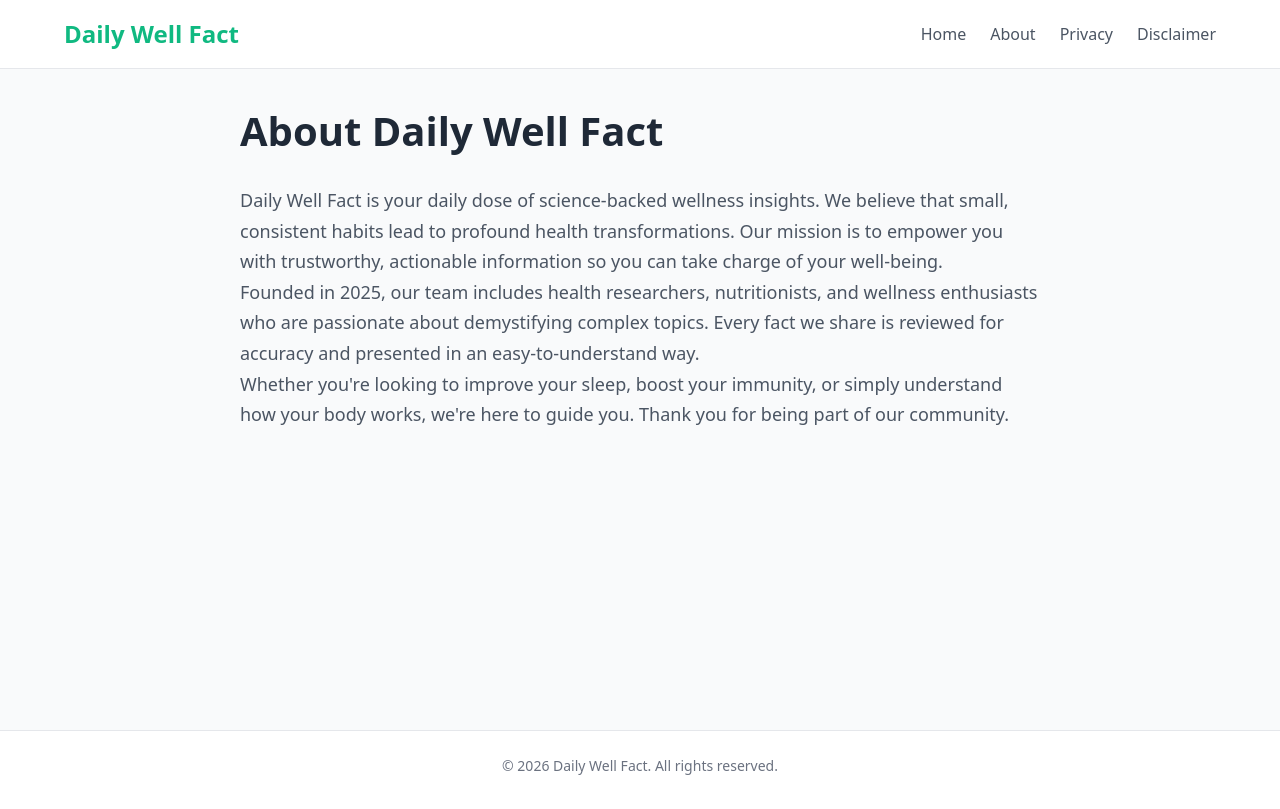
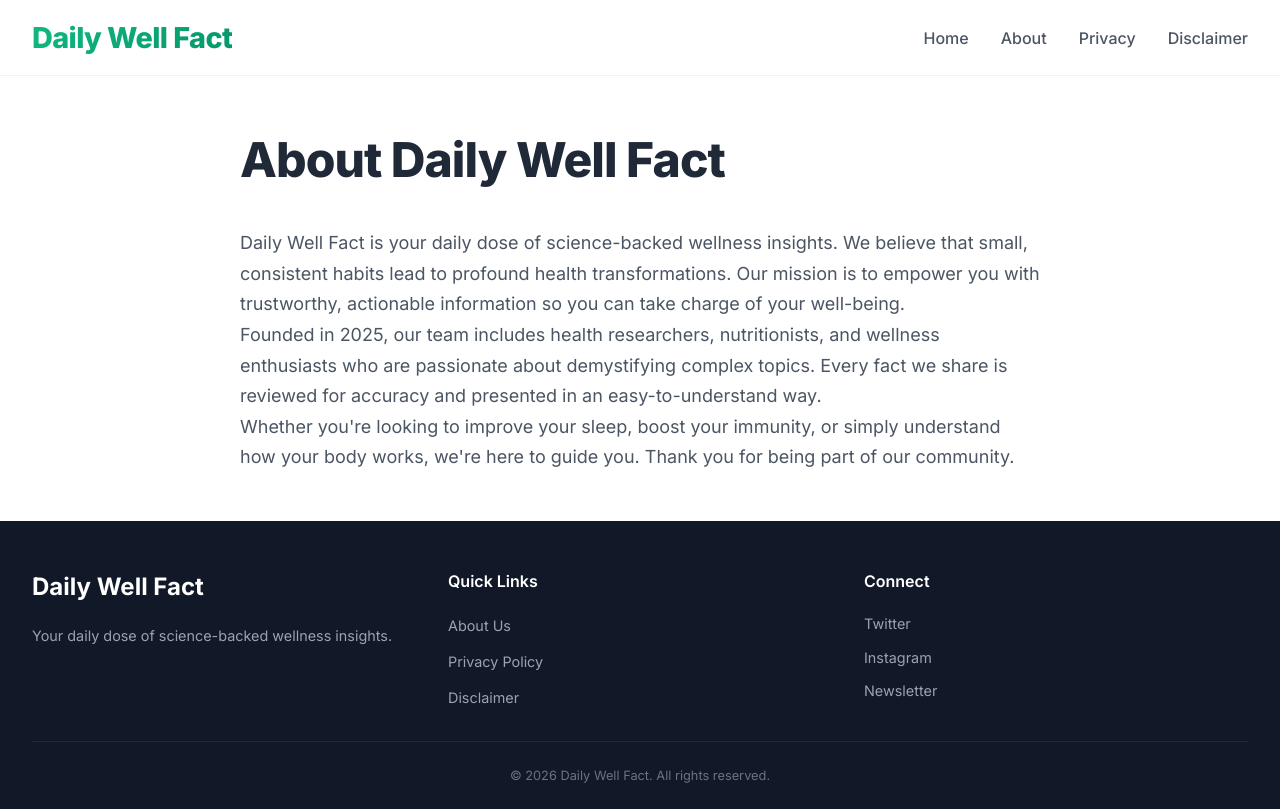
Before and after one commit to DailyWellFact/Blog, a Next.js app: page /about in a window 1280 px wide. Built offline with nearby package versions, Linux system fonts and the light colour scheme.

Commit message:
modified:   components/Layout.tsx 	modified:   pages/_document.tsx 	modified:   pages/about.tsx 	modified:   pages/index.tsx 	modified:   pages/post/[slug].tsx

```diff
--- a/components/Layout.tsx
+++ b/components/Layout.tsx
@@ -5,31 +5,47 @@ interface LayoutProps {
   children: React.ReactNode;
 }
 
-// Deterministic (no hydration mismatch)
-const currentYear = new Date().getFullYear();
-
 const Layout: React.FC<LayoutProps> = ({ children }) => {
   return (
     <div style={styles.container}>
       <header style={styles.header}>
         <div style={styles.headerContent}>
-          <Link href="/" style={styles.logo}>
-            Daily Well Fact
+          <Link href="/">
+            <a style={styles.logo}>Daily Well Fact</a>
           </Link>
-
           <nav style={styles.nav}>
-            <Link href="/" style={styles.navLink}>Home</Link>
-            <Link href="/about" style={styles.navLink}>About</Link>
-            <Link href="/privacy" style={styles.navLink}>Privacy</Link>
-            <Link href="/disclaimer" style={styles.navLink}>Disclaimer</Link>
+            <Link href="/"><a style={styles.navLink}>Home</a></Link>
+            <Link href="/about"><a style={styles.navLink}>About</a></Link>
+            <Link href="/privacy"><a style={styles.navLink}>Privacy</a></Link>
+            <Link href="/disclaimer"><a style={styles.navLink}>Disclaimer</a></Link>
           </nav>
         </div>
       </header>
-
       <main style={styles.main}>{children}</main>
-
       <footer style={styles.footer}>
-        <p>© {currentYear} Daily Well Fact. All rights reserved.</p>
+        <div style={styles.footerContent}>
+          <div style={styles.footerColumn}>
+            <h3 style={styles.footerLogo}>Daily Well Fact</h3>
+            <p style={styles.footerText}>
+              Your daily dose of science-backed wellness insights.
+            </p>
+          </div>
+          <div style={styles.footerColumn}>
+            <h4 style={styles.footerHeading}>Quick Links</h4>
+            <Link href="/about"><a style={styles.footerLink}>About Us</a></Link>
+            <Link href="/privacy"><a style={styles.footerLink}>Privacy Policy</a></Link>
+            <Link href="/disclaimer"><a style={styles.footerLink}>Disclaimer</a></Link>
+          </div>
+          <div style={styles.footerColumn}>
+            <h4 style={styles.footerHeading}>Connect</h4>
+            <a href="#" style={styles.footerLink}>Twitter</a>
+            <a href="#" style={styles.footerLink}>Instagram</a>
+            <a href="#" style={styles.footerLink}>Newsletter</a>
+          </div>
+        </div>
+        <div style={styles.copyright}>
+          <p>© {new Date().getFullYear()} Daily Well Fact. All rights reserved.</p>
+        </div>
       </footer>
     </div>
   );
@@ -40,55 +56,103 @@ const styles = {
     minHeight: '100vh',
     display: 'flex',
     flexDirection: 'column' as const,
-    backgroundColor: '#f9fafb',
-    fontFamily: 'system-ui, -apple-system, "Segoe UI", Roboto, "Helvetica Neue", sans-serif',
+    backgroundColor: '#ffffff',
+    fontFamily: "'Inter', system-ui, -apple-system, sans-serif",
   },
   header: {
-    backgroundColor: '#ffffff',
-    borderBottom: '1px solid #e5e7eb',
+    backgroundColor: 'rgba(255, 255, 255, 0.95)',
+    backdropFilter: 'blur(8px)',
+    borderBottom: '1px solid rgba(0,0,0,0.05)',
     position: 'sticky' as const,
     top: 0,
-    zIndex: 10,
+    zIndex: 100,
   },
   headerContent: {
-    maxWidth: 1200,
+    maxWidth: 1280,
     margin: '0 auto',
-    padding: '1rem 1.5rem',
+    padding: '1rem 2rem',
     display: 'flex',
     justifyContent: 'space-between',
     alignItems: 'center',
     flexWrap: 'wrap' as const,
   },
   logo: {
-    fontSize: '1.5rem',
-    fontWeight: 'bold',
-    color: '#10b981',
+    fontSize: '1.8rem',
+    fontWeight: 800,
+    background: 'linear-gradient(135deg, #10b981 0%, #059669 100%)',
+    WebkitBackgroundClip: 'text',
+    backgroundClip: 'text',
+    color: 'transparent',
     textDecoration: 'none',
+    letterSpacing: '-0.02em',
   },
   nav: {
     display: 'flex',
-    gap: '1.5rem',
-    flexWrap: 'wrap' as const,
+    gap: '2rem',
   },
   navLink: {
     color: '#4b5563',
     textDecoration: 'none',
     fontSize: '1rem',
+    fontWeight: 500,
+    transition: 'color 0.2s',
   },
   main: {
     flex: 1,
-    maxWidth: 1200,
+    maxWidth: 1280,
     margin: '0 auto',
-    padding: '2rem 1.5rem',
+    padding: '3rem 2rem',
     width: '100%',
   },
   footer: {
-    backgroundColor: '#ffffff',
-    borderTop: '1px solid #e5e7eb',
+    backgroundColor: '#111827',
+    color: '#9ca3af',
+    padding: '3rem 2rem 1.5rem',
+  },
+  footerContent: {
+    maxWidth: 1280,
+    margin: '0 auto',
+    display: 'grid',
+    gridTemplateColumns: 'repeat(auto-fit, minmax(200px, 1fr))',
+    gap: '2rem',
+    marginBottom: '2rem',
+  },
+  footerColumn: {
+    display: 'flex',
+    flexDirection: 'column' as const,
+    gap: '0.75rem',
+  },
+  footerLogo: {
+    fontSize: '1.5rem',
+    fontWeight: 700,
+    color: 'white',
+    marginBottom: '0.5rem',
+  },
+  footerText: {
+    fontSize: '0.9rem',
+    lineHeight: 1.5,
+    color: '#9ca3af',
+  },
+  footerHeading: {
+    fontSize: '1rem',
+    fontWeight: 600,
+    color: 'white',
+    marginBottom: '0.5rem',
+  },
+  footerLink: {
+    color: '#9ca3af',
+    textDecoration: 'none',
+    fontSize: '0.9rem',
+    transition: 'color 0.2s',
+  },
+  copyright: {
+    maxWidth: 1280,
+    margin: '0 auto',
     textAlign: 'center' as const,
-    padding: '1.5rem',
+    fontSize: '0.8rem',
+    borderTop: '1px solid #1f2937',
+    paddingTop: '1.5rem',
     color: '#6b7280',
-    fontSize: '0.875rem',
   },
 };
 
--- a/pages/_document.tsx
+++ b/pages/_document.tsx
@@ -1,10 +1,16 @@
-import { Html, Head, Main, NextScript } from "next/document";
+// pages/_document.tsx
+import { Html, Head, Main, NextScript } from 'next/document';
 
 export default function Document() {
   return (
     <Html lang="en">
-      <Head />
-      <body className="antialiased">
+      <Head>
+        <link
+          href="https://fonts.googleapis.com/css2?family=Inter:wght@400;500;600;700;800&display=swap"
+          rel="stylesheet"
+        />
+      </Head>
+      <body>
         <Main />
         <NextScript />
       </body>
--- a/pages/about.tsx
+++ b/pages/about.tsx
@@ -28,10 +28,11 @@ const styles = {
     margin: '0 auto',
   },
   title: {
-    fontSize: '2.5rem',
-    fontWeight: 'bold',
-    marginBottom: '1.5rem',
+    fontSize: '3rem',
+    fontWeight: 800,
+    marginBottom: '2rem',
     color: '#1f2937',
+    letterSpacing: '-0.02em',
   },
   content: {
     fontSize: '1.125rem',
--- a/pages/index.tsx
+++ b/pages/index.tsx
@@ -1,4 +1,3 @@
-import { useState } from 'react';
 import type { NextPage } from 'next';
 import Link from 'next/link';
 import Layout from '../components/Layout';
@@ -15,26 +14,12 @@ interface Post {
 
 interface Props {
   posts: Post[];
-  featuredPost: Post | null;
 }
 
-const Home: NextPage<Props> = ({ posts, featuredPost }) => {
-  const [searchQuery, setSearchQuery] = useState('');
-
-  // Sort posts by date (newest first) and take first 6 for the grid (excluding featured)
-  const sortedPosts = [...posts].sort(
-    (a, b) => new Date(b.publishedAt).getTime() - new Date(a.publishedAt).getTime()
-  );
-  const featured = featuredPost || sortedPosts[0];
-  const allRecentPosts = sortedPosts.filter((post) => post._id !== featured?._id);
-
-  // Filter posts based on search query (case‑insensitive)
-  const filteredPosts = allRecentPosts.filter((post) =>
-    post.title.toLowerCase().includes(searchQuery.toLowerCase())
-  );
-
-  // Show only the first 6 posts (or all if fewer) after filtering
-  const recentPosts = filteredPosts.slice(0, 6);
+const Home: NextPage<Props> = ({ posts }) => {
+  // Get the first three posts for featured, rest for regular
+  const featuredPosts = posts.slice(0, 3);
+  const regularPosts = posts.slice(3);
 
   return (
     <Layout>
@@ -42,305 +27,139 @@ const Home: NextPage<Props> = ({ posts, featuredPost }) => {
       <section style={styles.hero}>
         <div style={styles.heroContent}>
           <h1 style={styles.heroTitle}>
-            Small Habits,<br />
+            Small Steps,<br />
             <span style={styles.heroHighlight}>Big Wellness</span>
           </h1>
           <p style={styles.heroSubtitle}>
-            Science-backed wellness insights delivered daily. Start your journey to a healthier you.
+            Science-backed insights to help you live healthier, one fact at a time.
           </p>
-          <div style={styles.heroButtons}>
-            <Link href="#latest">
-              <a style={styles.primaryButton}>Explore Articles</a>
-            </Link>
-            <Link href="/about">
-              <a style={styles.secondaryButton}>Learn More</a>
-            </Link>
-          </div>
-        </div>
-        <div style={styles.heroImage}>
-          <div style={styles.heroImagePlaceholder}>
-            {/* Placeholder illustration – replace with your own image if desired */}
-            <svg width="100%" height="100%" viewBox="0 0 400 300" fill="none" xmlns="http://www.w3.org/2000/svg">
-              <rect width="400" height="300" fill="url(#gradient)" />
-              <circle cx="200" cy="150" r="80" fill="white" fillOpacity="0.2" />
-              <path d="M200 100 L220 150 L200 200 L180 150 Z" fill="white" fillOpacity="0.6" />
-              <defs>
-                <linearGradient id="gradient" x1="0" y1="0" x2="400" y2="300" gradientUnits="userSpaceOnUse">
-                  <stop stopColor="#10b981" />
-                  <stop offset="1" stopColor="#059669" />
-                </linearGradient>
-              </defs>
-            </svg>
-          </div>
         </div>
       </section>
 
-      {/* Featured Post */}
-      {featured && (
-        <section style={styles.featuredSection}>
-          <div style={styles.featuredContainer}>
-            <div style={styles.featuredContent}>
-              <span style={styles.featuredBadge}>Featured Article</span>
-              <h2 style={styles.featuredTitle}>{featured.title}</h2>
-              <p style={styles.featuredMeta}>
-                By {featured.author || 'Anonymous'} •{' '}
-                {new Date(featured.publishedAt).toLocaleDateString('en-US', {
-                  year: 'numeric',
-                  month: 'long',
-                  day: 'numeric',
-                })}
-              </p>
-              <Link href={`/post/${featured.slug.current}`}>
-                <a style={styles.featuredButton}>Read More →</a>
-              </Link>
-            </div>
-            {featured.mainImage && (
-              <div style={styles.featuredImage}>
-                <img
-                  src={urlFor(featured.mainImage).width(600).url()}
-                  alt={featured.title}
-                  style={styles.featuredImageStyle}
-                />
-              </div>
-            )}
-          </div>
-        </section>
-      )}
-
-      {/* Latest Posts Section with Search */}
-      <section id="latest" style={styles.latestSection}>
-        <div style={styles.sectionHeader}>
-          <h2 style={styles.sectionTitle}>Latest Insights</h2>
-          <p style={styles.sectionSubtitle}>Fresh wellness wisdom, updated daily</p>
-        </div>
-
-        {/* Search Bar */}
-        <div style={styles.searchContainer}>
-          <input
-            type="text"
-            placeholder="Search articles by title..."
-            value={searchQuery}
-            onChange={(e) => setSearchQuery(e.target.value)}
-            style={styles.searchInput}
-          />
-          {searchQuery && (
-            <button
-              onClick={() => setSearchQuery('')}
-              style={styles.clearButton}
-            >
-              Clear
-            </button>
-          )}
-        </div>
-
-        {filteredPosts.length === 0 ? (
-          <div style={styles.noResults}>
-            <p>No articles found matching "{searchQuery}". Try a different search term.</p>
-          </div>
-        ) : (
-          <div style={styles.grid}>
-            {recentPosts.map((post) => (
-              <article key={post._id} style={styles.card}>
+      {/* Featured Posts Grid */}
+      {featuredPosts.length > 0 && (
+        <section style={styles.section}>
+          <h2 style={styles.sectionTitle}>Featured Articles</h2>
+          <div style={styles.featuredGrid}>
+            {featuredPosts.map((post, idx) => (
+              <article key={post._id} style={{ ...styles.card, ...(idx === 0 && styles.featuredCard) }}>
+                <Link href={`/post/${post.slug.current}`}>
+                  <a style={styles.cardLink}>
                     {post.mainImage && (
-                  <Link href={`/post/${post.slug.current}`}>
-                    <a style={styles.imageLink}>
+                      <div style={styles.cardImageWrapper}>
                         <img
                           src={urlFor(post.mainImage).width(600).url()}
                           alt={post.title}
                           style={styles.cardImage}
                         />
-                    </a>
-                  </Link>
+                      </div>
                     )}
                     <div style={styles.cardContent}>
-                  <Link href={`/post/${post.slug.current}`}>
-                    <a style={styles.cardTitle}>{post.title}</a>
-                  </Link>
+                      <h3 style={styles.cardTitle}>{post.title}</h3>
                       <p style={styles.cardMeta}>
                         {new Date(post.publishedAt).toLocaleDateString('en-US', {
+                          month: 'long',
+                          day: 'numeric',
                           year: 'numeric',
-                      month: 'short',
-                      day: 'numeric',
                         })}
                       </p>
                     </div>
+                  </a>
+                </Link>
               </article>
             ))}
           </div>
+        </section>
       )}
+
+      {/* All Posts Grid */}
+      {regularPosts.length > 0 && (
+        <section style={styles.section}>
+          <h2 style={styles.sectionTitle}>Latest Articles</h2>
+          <div style={styles.postsGrid}>
+            {regularPosts.map((post) => (
+              <article key={post._id} style={styles.card}>
+                <Link href={`/post/${post.slug.current}`}>
+                  <a style={styles.cardLink}>
+                    {post.mainImage && (
+                      <div style={styles.cardImageWrapper}>
+                        <img
+                          src={urlFor(post.mainImage).width(400).url()}
+                          alt={post.title}
+                          style={styles.cardImage}
+                        />
+                      </div>
+                    )}
+                    <div style={styles.cardContent}>
+                      <h3 style={styles.cardTitle}>{post.title}</h3>
+                      <p style={styles.cardMeta}>
+                        {new Date(post.publishedAt).toLocaleDateString('en-US', {
+                          month: 'short',
+                          day: 'numeric',
+                          year: 'numeric',
+                        })}
+                      </p>
+                    </div>
+                  </a>
+                </Link>
+              </article>
+            ))}
+          </div>
         </section>
+      )}
     </Layout>
   );
 };
 
 const styles = {
   hero: {
-    display: 'flex',
-    flexWrap: 'wrap' as const,
-    alignItems: 'center',
-    justifyContent: 'space-between',
-    gap: '2rem',
+    background: 'linear-gradient(135deg, #f0fdf4 0%, #ecfdf5 100%)',
+    borderRadius: '2rem',
+    padding: '4rem 2rem',
     marginBottom: '4rem',
-    padding: '2rem 0',
+    textAlign: 'center' as const,
   },
   heroContent: {
-    flex: 1,
-    minWidth: '280px',
+    maxWidth: 800,
+    margin: '0 auto',
   },
   heroTitle: {
-    fontSize: '3rem',
-    fontWeight: 'bold',
+    fontSize: '3.5rem',
+    fontWeight: 800,
     lineHeight: 1.2,
+    color: '#1f2937',
     marginBottom: '1rem',
-    color: '#1f2937',
+    letterSpacing: '-0.02em',
   },
   heroHighlight: {
-    color: '#10b981',
+    background: 'linear-gradient(135deg, #10b981 0%, #059669 100%)',
+    WebkitBackgroundClip: 'text',
+    backgroundClip: 'text',
+    color: 'transparent',
   },
   heroSubtitle: {
     fontSize: '1.25rem',
     color: '#4b5563',
-    marginBottom: '2rem',
-    maxWidth: '500px',
+    maxWidth: 600,
+    margin: '0 auto',
+    lineHeight: 1.6,
   },
-  heroButtons: {
-    display: 'flex',
-    gap: '1rem',
-    flexWrap: 'wrap' as const,
-  },
-  primaryButton: {
-    backgroundColor: '#10b981',
-    color: '#ffffff',
-    padding: '0.75rem 1.5rem',
-    borderRadius: '0.5rem',
-    textDecoration: 'none',
-    fontWeight: '500',
-    transition: 'background-color 0.2s',
-  },
-  secondaryButton: {
-    backgroundColor: 'transparent',
-    color: '#10b981',
-    padding: '0.75rem 1.5rem',
-    borderRadius: '0.5rem',
-    textDecoration: 'none',
-    fontWeight: '500',
-    border: '1px solid #10b981',
-    transition: 'background-color 0.2s, color 0.2s',
-  },
-  heroImage: {
-    flex: 1,
-    minWidth: '280px',
-    maxWidth: '400px',
-  },
-  heroImagePlaceholder: {
-    width: '100%',
-    height: 'auto',
-    borderRadius: '1rem',
-    overflow: 'hidden',
-  },
-  featuredSection: {
+  section: {
     marginBottom: '4rem',
-    backgroundColor: '#f3f4f6',
-    borderRadius: '1rem',
-    overflow: 'hidden',
-  },
-  featuredContainer: {
-    display: 'flex',
-    flexWrap: 'wrap' as const,
-    alignItems: 'center',
-    gap: '2rem',
-    padding: '2rem',
-  },
-  featuredContent: {
-    flex: 1,
-    minWidth: '280px',
-  },
-  featuredBadge: {
-    display: 'inline-block',
-    backgroundColor: '#10b981',
-    color: '#ffffff',
-    fontSize: '0.75rem',
-    fontWeight: '600',
-    padding: '0.25rem 0.75rem',
-    borderRadius: '1rem',
-    marginBottom: '1rem',
-  },
-  featuredTitle: {
-    fontSize: '2rem',
-    fontWeight: 'bold',
-    marginBottom: '0.5rem',
-    color: '#1f2937',
-  },
-  featuredMeta: {
-    fontSize: '0.875rem',
-    color: '#6b7280',
-    marginBottom: '1rem',
-  },
-  featuredButton: {
-    color: '#10b981',
-    textDecoration: 'none',
-    fontWeight: '500',
-    display: 'inline-block',
-    marginTop: '0.5rem',
-  },
-  featuredImage: {
-    flex: 1,
-    minWidth: '280px',
-    maxWidth: '400px',
-  },
-  featuredImageStyle: {
-    width: '100%',
-    height: 'auto',
-    borderRadius: '0.5rem',
-    objectFit: 'cover' as const,
-  },
-  latestSection: {
-    marginBottom: '4rem',
-  },
-  sectionHeader: {
-    textAlign: 'center' as const,
-    marginBottom: '2rem',
   },
   sectionTitle: {
     fontSize: '2rem',
-    fontWeight: 'bold',
+    fontWeight: 700,
+    marginBottom: '2rem',
     color: '#1f2937',
-    marginBottom: '0.5rem',
+    letterSpacing: '-0.01em',
   },
-  sectionSubtitle: {
-    fontSize: '1.125rem',
-    color: '#6b7280',
+  featuredGrid: {
+    display: 'grid',
+    gridTemplateColumns: 'repeat(auto-fit, minmax(300px, 1fr))',
+    gap: '2rem',
   },
-  searchContainer: {
-    display: 'flex',
-    gap: '0.5rem',
-    maxWidth: '500px',
-    margin: '0 auto 2rem auto',
-  },
-  searchInput: {
-    flex: 1,
-    padding: '0.75rem 1rem',
-    borderRadius: '0.5rem',
-    border: '1px solid #e5e7eb',
-    fontSize: '1rem',
-    outline: 'none',
-    transition: 'border-color 0.2s',
-  },
-  clearButton: {
-    padding: '0.75rem 1rem',
-    borderRadius: '0.5rem',
-    border: '1px solid #e5e7eb',
-    backgroundColor: '#f3f4f6',
-    cursor: 'pointer',
-    fontSize: '0.875rem',
-    transition: 'background-color 0.2s',
-  },
-  noResults: {
-    textAlign: 'center' as const,
-    padding: '2rem',
-    color: '#6b7280',
-  },
-  grid: {
+  postsGrid: {
     display: 'grid',
     gridTemplateColumns: 'repeat(auto-fill, minmax(280px, 1fr))',
     gap: '2rem',
@@ -349,29 +168,37 @@ const styles = {
     backgroundColor: '#ffffff',
     borderRadius: '1rem',
     overflow: 'hidden',
-    boxShadow: '0 4px 6px -1px rgba(0, 0, 0, 0.1), 0 2px 4px -1px rgba(0, 0, 0, 0.06)',
-    transition: 'transform 0.2s, box-shadow 0.2s',
+    boxShadow: '0 10px 15px -3px rgba(0, 0, 0, 0.1), 0 4px 6px -2px rgba(0, 0, 0, 0.05)',
+    transition: 'transform 0.3s ease, box-shadow 0.3s ease',
   },
-  imageLink: {
+  featuredCard: {
+    transform: 'scale(1.02)',
+    boxShadow: '0 20px 25px -5px rgba(0, 0, 0, 0.1), 0 10px 10px -5px rgba(0, 0, 0, 0.04)',
+  },
+  cardLink: {
+    textDecoration: 'none',
     display: 'block',
+  },
+  cardImageWrapper: {
+    width: '100%',
+    height: '220px',
+    overflow: 'hidden',
   },
   cardImage: {
     width: '100%',
-    height: '200px',
+    height: '100%',
     objectFit: 'cover' as const,
-    transition: 'transform 0.3s',
+    transition: 'transform 0.3s ease',
   },
   cardContent: {
     padding: '1.5rem',
   },
   cardTitle: {
     fontSize: '1.25rem',
-    fontWeight: '600',
+    fontWeight: 600,
     color: '#111827',
-    textDecoration: 'none',
     marginBottom: '0.5rem',
-    display: 'inline-block',
-    transition: 'color 0.2s',
+    lineHeight: 1.4,
   },
   cardMeta: {
     fontSize: '0.875rem',
@@ -389,9 +216,7 @@ export async function getStaticProps() {
     publishedAt
   }`;
   const posts = await client.fetch(query);
-  // Optionally, you can define a featured post by a field or just pick the latest
-  const featuredPost = posts.length ? posts[0] : null;
-  return { props: { posts, featuredPost } };
+  return { props: { posts } };
 }
 
 export default Home;
--- a/pages/post/[slug].tsx
+++ b/pages/post/[slug].tsx
@@ -99,9 +99,9 @@ const PostPage: NextPage<Props> = ({ post, relatedPosts }) => {
                     </Link>
                     <p style={styles.relatedCardMeta}>
                       {new Date(related.publishedAt).toLocaleDateString('en-US', {
-                        year: 'numeric',
                         month: 'short',
                         day: 'numeric',
+                        year: 'numeric',
                       })}
                     </p>
                   </div>
@@ -125,23 +125,25 @@ const styles = {
     marginBottom: '2rem',
     color: '#10b981',
     textDecoration: 'none',
-    fontWeight: '500',
+    fontWeight: 500,
   },
   title: {
-    fontSize: '2.5rem',
-    fontWeight: 'bold',
+    fontSize: '3rem',
+    fontWeight: 800,
     color: '#111827',
-    marginBottom: '0.5rem',
+    marginBottom: '1rem',
+    letterSpacing: '-0.02em',
+    lineHeight: 1.2,
   },
   meta: {
     fontSize: '0.875rem',
     color: '#6b7280',
-    marginBottom: '1.5rem',
+    marginBottom: '2rem',
   },
   featuredImage: {
     width: '100%',
     height: 'auto',
-    borderRadius: '0.75rem',
+    borderRadius: '1rem',
     marginBottom: '2rem',
   },
   content: {
@@ -151,27 +153,27 @@ const styles = {
   },
   blogImage: {
     width: '100%',
-    margin: '1.5rem 0',
-    borderRadius: '0.5rem',
+    margin: '2rem 0',
+    borderRadius: '0.75rem',
   },
   link: {
     color: '#10b981',
     textDecoration: 'underline',
   },
   paragraph: {
-    marginBottom: '1.25rem',
+    marginBottom: '1.5rem',
   },
   h2: {
     fontSize: '1.875rem',
-    fontWeight: 'bold',
-    marginTop: '2rem',
+    fontWeight: 700,
+    marginTop: '2.5rem',
     marginBottom: '1rem',
     color: '#111827',
   },
   h3: {
     fontSize: '1.5rem',
-    fontWeight: 'bold',
-    marginTop: '1.5rem',
+    fontWeight: 600,
+    marginTop: '2rem',
     marginBottom: '0.75rem',
     color: '#111827',
   },
@@ -182,20 +184,20 @@ const styles = {
   },
   relatedTitle: {
     fontSize: '1.75rem',
-    fontWeight: 'bold',
+    fontWeight: 700,
     marginBottom: '1.5rem',
     color: '#1f2937',
   },
   relatedGrid: {
     display: 'grid',
-    gridTemplateColumns: 'repeat(auto-fill, minmax(240px, 1fr))',
-    gap: '1.5rem',
+    gridTemplateColumns: 'repeat(auto-fill, minmax(260px, 1fr))',
+    gap: '2rem',
   },
   relatedCard: {
     backgroundColor: '#ffffff',
-    borderRadius: '0.75rem',
+    borderRadius: '1rem',
     overflow: 'hidden',
-    boxShadow: '0 1px 3px rgba(0,0,0,0.1)',
+    boxShadow: '0 4px 6px -1px rgba(0,0,0,0.1)',
     transition: 'transform 0.2s, box-shadow 0.2s',
   },
   relatedImageLink: {
@@ -203,7 +205,7 @@ const styles = {
   },
   relatedImage: {
     width: '100%',
-    height: '160px',
+    height: '180px',
     objectFit: 'cover' as const,
   },
   relatedCardContent: {
@@ -211,7 +213,7 @@ const styles = {
   },
   relatedCardTitle: {
     fontSize: '1rem',
-    fontWeight: '600',
+    fontWeight: 600,
     color: '#111827',
     textDecoration: 'none',
     display: 'inline-block',
@@ -235,7 +237,6 @@ export const getStaticPaths: GetStaticPaths = async () => {
 };
 
 export const getStaticProps: GetStaticProps = async ({ params }) => {
-  // Fetch the current post
   const query = `*[_type == "post" && slug.current == $slug][0]{
     _id,
     title,
@@ -247,7 +248,6 @@ export const getStaticProps: GetStaticProps = async ({ params }) => {
   }`;
   const post = await client.fetch(query, { slug: params?.slug });
 
-  // Fetch all posts for related suggestions
   const allPostsQuery = `*[_type == "post"]{
     _id,
     title,
@@ -258,7 +258,6 @@ export const getStaticProps: GetStaticProps = async ({ params }) => {
   }`;
   const allPosts = await client.fetch(allPostsQuery);
 
-  // Exclude current post and pick up to 3 random ones
   const otherPosts = allPosts.filter((p: Post) => p._id !== post?._id);
   const shuffled = otherPosts.sort(() => 0.5 - Math.random());
   const relatedPosts = shuffled.slice(0, 3);
```
Lines whose indentation alone changed are shown as unchanged.
